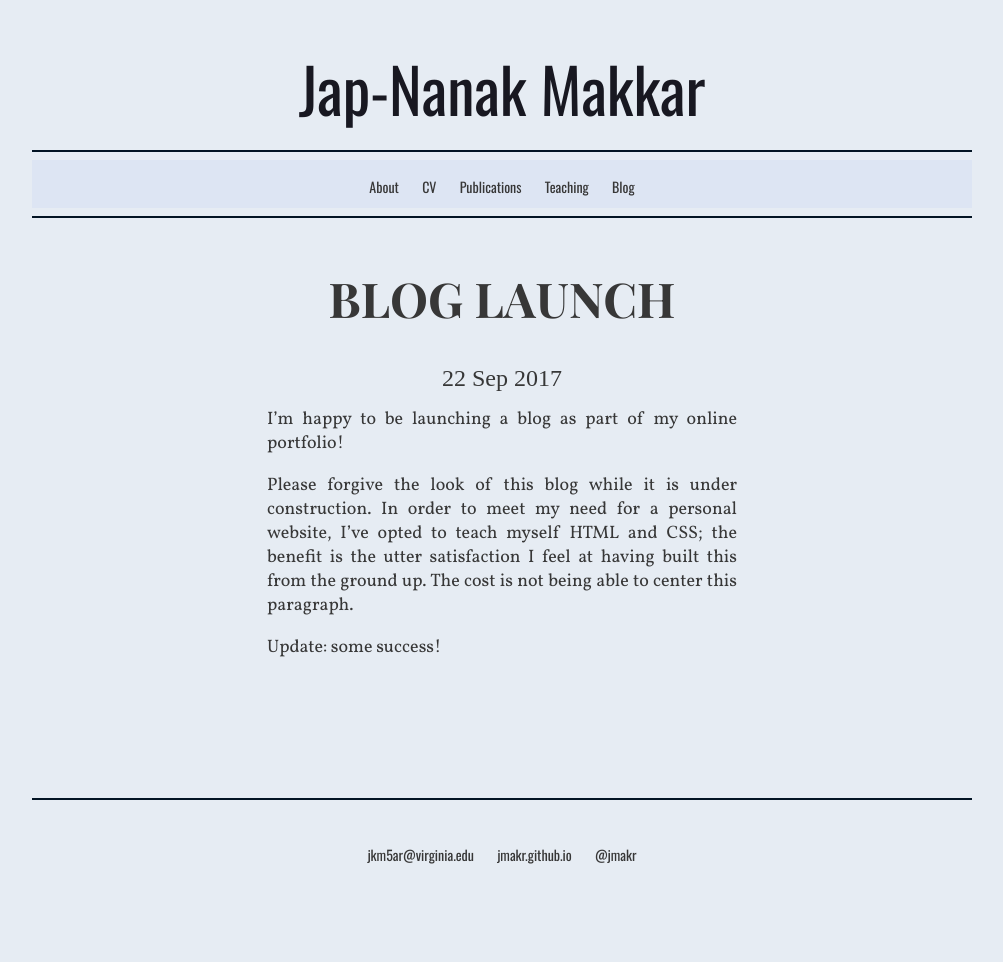
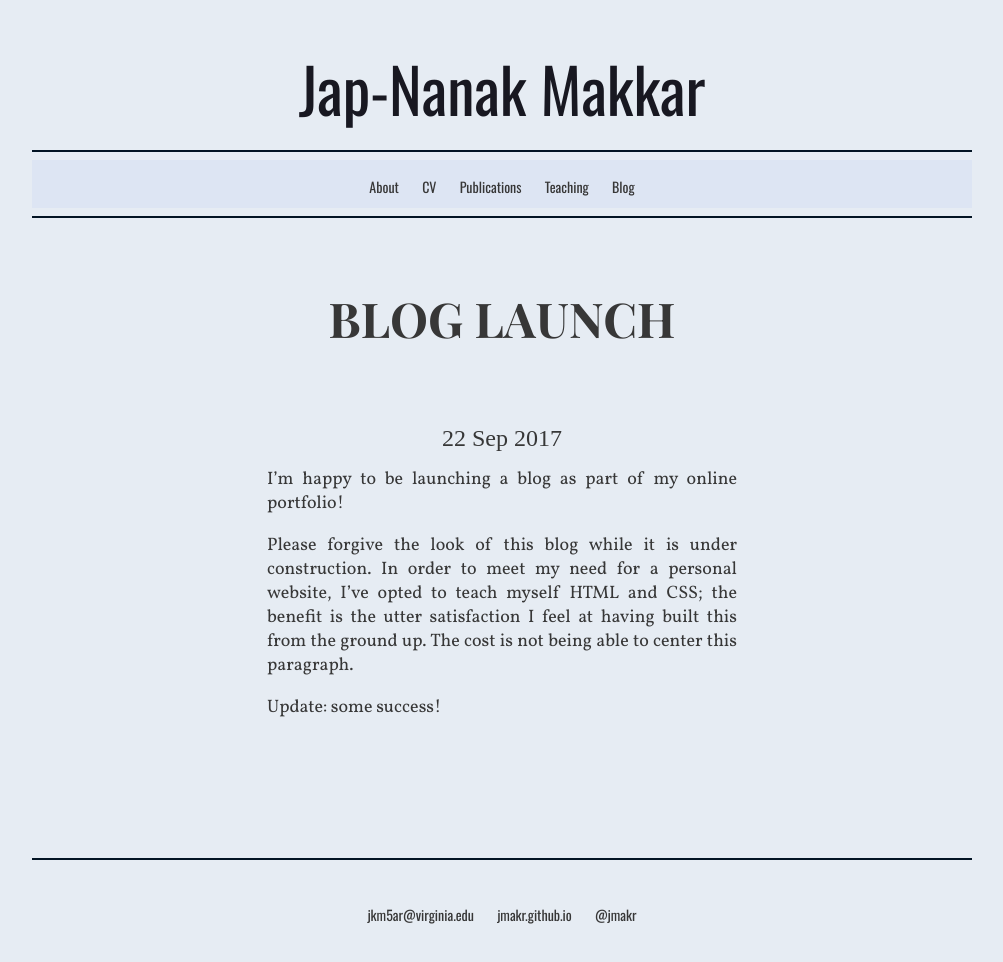
Before and after one commit to jmakr/jmakr.github.io, a Jekyll site: the page built from _posts/2017-09-22-Blog-Launch.md, in a window 1280 px wide. Shown: the whole page, without its empty margins (138-1141 px from the left). Built offline with Jekyll 4.4.1, drawn with Linux system fonts in a browser that asks for light colours; some web fonts are replaced; before the commit the page ends 902 px from its top, so only the background shows below that.

Commit message:
Update main.css

```diff
--- a/css/main.css
+++ b/css/main.css
@@ -102,7 +102,7 @@ a:hover {
 
 .bheadercontainer{/* blog header container  */
 	width:40%;
-	height: 100px;
+	height: 140px;
 	text-align: center;
 	margin-right: auto;
 	margin-left: auto;
@@ -113,8 +113,8 @@ a:hover {
 
 }
 .beaderhelper{
-	height: 56px;
-	margin-top: 40px;
+	height: 80px;
+	margin-top: 60px;
 
 }
 
```
